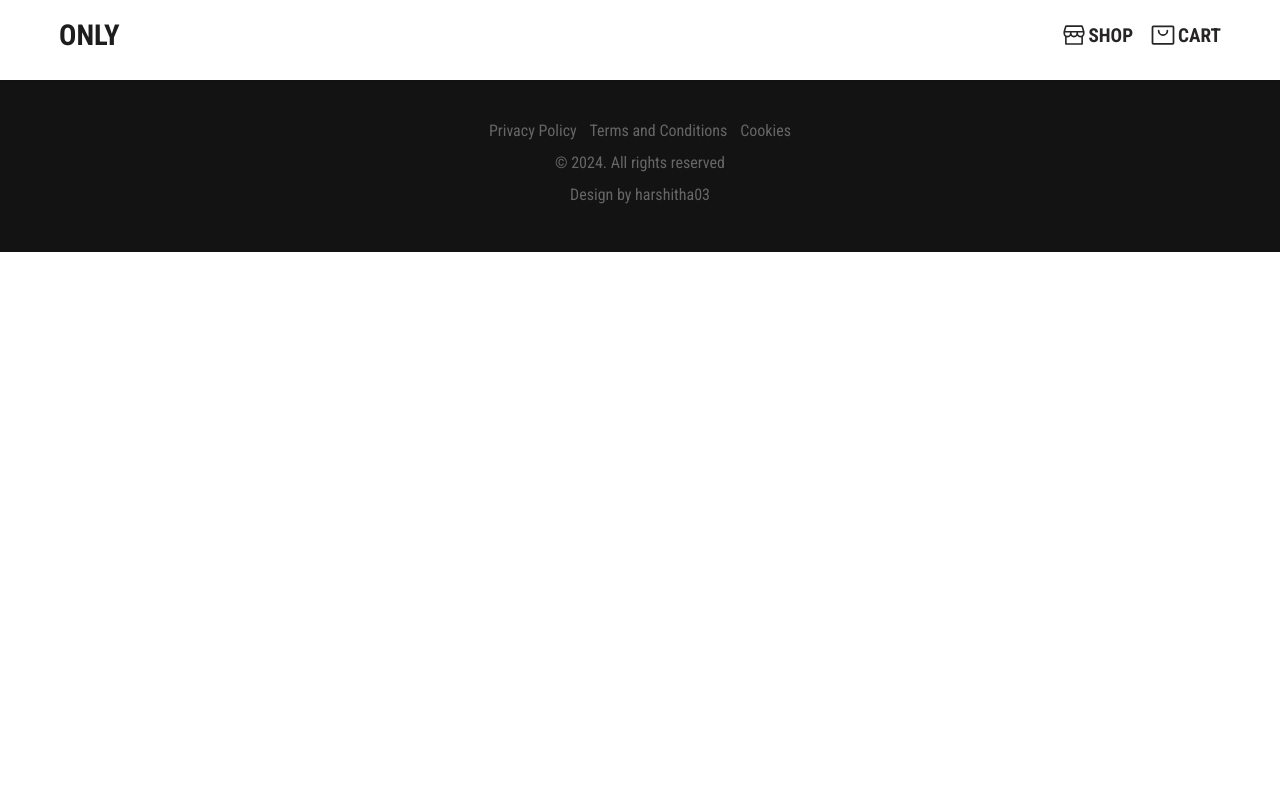
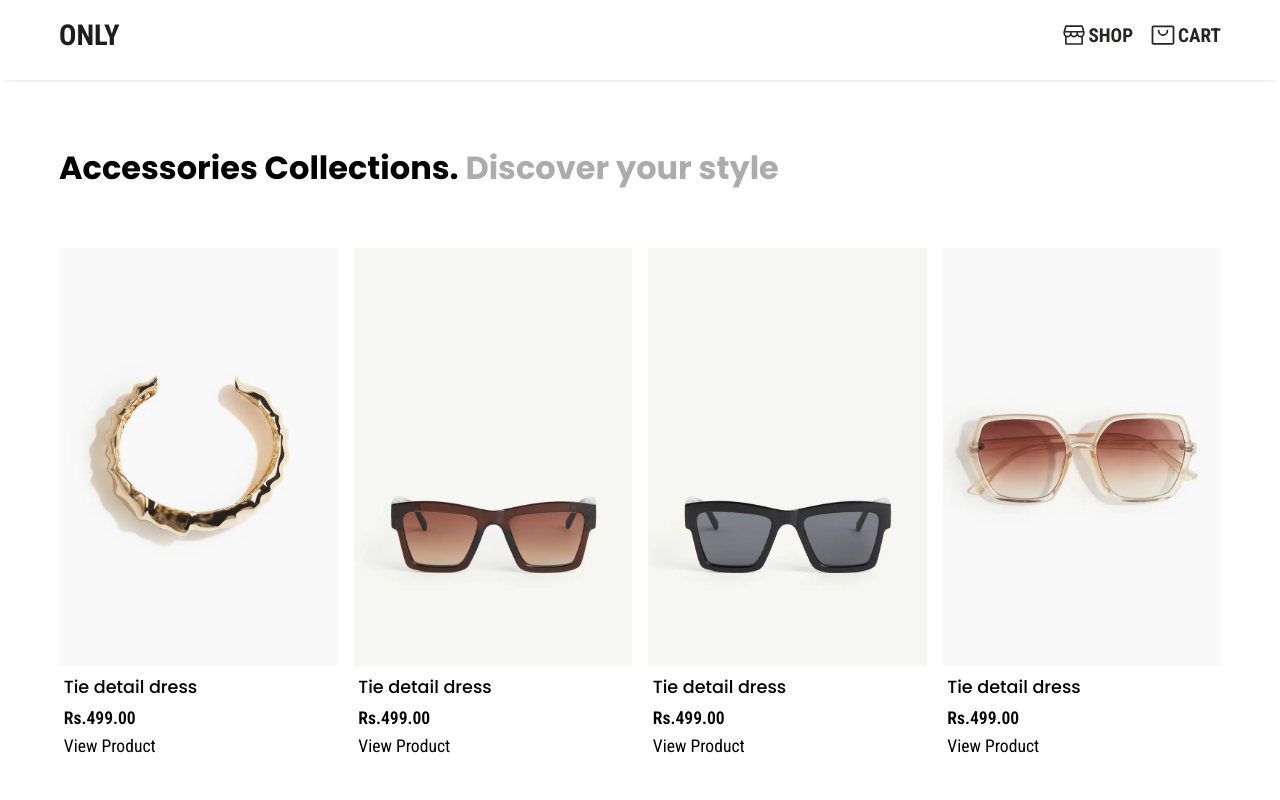
Before and after one commit to haash3/strayy, a React (Vite) app: page /shop/categories/accessories in a window 1280 px wide. Shown: the top 800 px of the page. Built offline with nearby package versions, Linux system fonts and the light colour scheme.

Commit message:
shop categories fixed

```diff
--- a/src/App.jsx
+++ b/src/App.jsx
@@ -1,5 +1,4 @@
 import { BrowserRouter as Router, Routes, Route} from "react-router-dom";
-import './app-scrollbar.css'
 import './index.css'
 import { Nav } from './components/Nav';
 import {Home} from './pages/Home'
@@ -10,9 +9,7 @@ import { Copyright } from "./components/Copyright";
 import { AboutUs } from "./pages/AboutUs";
 import { ProductPage } from "./pages/ProductPage";
 import { ShopContextProvider } from "./context/ShopContextProvider";
-import { MenCollections } from "./pages/MenCollections";
-import { WomenCollections } from "./pages/WomenCollections";
-import { Accessories } from "./pages/Accessories";
+import { ShopCategories } from "./pages/ShopCategories";
 
 
 // Main-code
@@ -27,9 +24,7 @@ function App() {
             <Route path="/shop"element={<Shop />} />
             <Route path="/cart"element={<Cart />}/>
             <Route path="/about"element={<AboutUs />}/>
-            <Route path="/men"element={<MenCollections />}/>
-            <Route path="/women"element={<WomenCollections />}/>
-            <Route path="/accessories"element={<Accessories />}/>
+            <Route path="shop/categories/:category" element={<ShopCategories />} />
             <Route path="/shop/product/:id" element={<ProductPage />} />
         </Routes>
         <Footer />
--- a/src/app-scrollbar.css
+++ /dev/null
@@ -1,16 +0,0 @@
-::-webkit-scrollbar {
-    width: 0px;
-  }
-
-  ::-webkit-scrollbar-track {
-    background: #b0dddd;
-  }
-
-  ::-webkit-scrollbar-thumb {
-    background: #292b2b;
-    border-radius: 50px;
-  }
-
-  ::-webkit-scrollbar-thumb:hover {
-    background: #292b2b;
-  }
--- a/src/components/AllData.js
+++ b/src/components/AllData.js
@@ -456,6 +456,7 @@ import OtherImg306 from '../assets/images/accessories/a13-3.png'
 // accessories
 export const acItems = [
     {
+        category:"accessories",
         id:89,
         img: Img89,
         name :"Tie detail dress",
@@ -1486,6 +1487,7 @@ export const CapItems = [
 //  Men's collection
 export const men =[
     {
+        category: "men",
         id:41,
         img: Img64,
         name :"Twill resort shirt",
@@ -1921,6 +1923,7 @@ export const men =[
 ]
 export const women =[
     {
+        category: "women",
         id:65,
         img: Img65,
         name :"Smoked maxi dress",
--- a/src/pages/Accessories.jsx
+++ /dev/null
@@ -1,31 +0,0 @@
-import React from 'react'
-import "./shopCollections.css"
-import { acItems } from '../components/AllData'
-import { Link } from 'react-router-dom'
-
-export const Accessories = () => {
-  return (
-    <div className='container'>
-    <div className='sc-container'>
-      <div className='sc-head'>
-          <h2>Women's Collections.&nbsp;<span>Unveil Your Elegance</span></h2>
-      </div>
-      <div className='sc-items-container'>
-            {acItems.map((item) => (
-              <Link to={`/shop/product/${item.id}`}
-              className='link' onClick={() => window.scrollTo(0, 0)}>
-              <div key={item.id} className='sc-item'>
-                <img src={item.img} />
-                <h4>{item.name}</h4>
-                <p>Rs.{item.price}</p>
-                <button>View Product</button>
-              </div>
-              </Link>
-
-            ))}
-          </div>
-    </div>
-
-  </div>
-  )
-}
--- a/src/pages/MenCollections.jsx
+++ /dev/null
@@ -1,32 +0,0 @@
-import React from 'react'
-import "./shopCollections.css"
-import { men } from '../components/AllData'
-import { Link } from 'react-router-dom'
-
-export const MenCollections = () => {
-  return (
-    <div className='container'>
-      <div className='sc-container'>
-        <div className='sc-head'>
-            <h2>Men Collections.&nbsp;<span>Discover your style</span></h2>
-        </div>
-        <div className='sc-items-container'>
-              {men.map((item) => (
-                <Link to={`/shop/product/${item.id}`}
-                className='link' onClick={() => window.scrollTo(0, 0)}>
-                <div key={item.id} className='sc-item'>
-                  <img src={item.img} />
-                  <h4>{item.name}</h4>
-                  <p>Rs.{item.price}</p>
-                  <button>View Product</button>
-
-                </div>
-                </Link>
-
-              ))}
-            </div>
-      </div>
-
-    </div>
-  )
-}
--- a/src/pages/Shop.jsx
+++ b/src/pages/Shop.jsx
@@ -13,19 +13,19 @@ export const Shop = () => {
           <div className='categories-list'>
             <div>
               <GenderMale size={36} />
-              <Link to="/men" className='link' onClick={() => window.scrollTo(0, 0)}>
+              <Link to="/shop/categories/men" className='link' onClick={() => window.scrollTo(0, 0)}>
                 <h3>Men's Wear</h3>
               </Link>
             </div>
             <div>
               <GenderFemale size={36} />
-              <Link to="/women" className='link' onClick={() => window.scrollTo(0, 0)}>
+              <Link to="/shop/categories/women" className='link' onClick={() => window.scrollTo(0, 0)}>
                 <h3>Women's Wear</h3>
               </Link>
             </div>
             <div>
               <Sunglasses size={36} />
-              <Link to="/accessories" className='link' onClick={() => window.scrollTo(0, 0)}>
+              <Link to="/shop/categories/accessories" className='link' onClick={() => window.scrollTo(0, 0)}>
                 <h3>Accessories</h3>
               </Link>
             </div>
@@ -41,9 +41,7 @@ export const Shop = () => {
                   <img src={item.img} />
                   <h4>{item.name}</h4>
                   <p>Rs.{item.price}</p>
-
                   <button>View Product</button>
-
                 </div>
               </Link>
 
--- a/src/pages/ShopCategories.jsx
+++ b/src/pages/ShopCategories.jsx
@@ -1,7 +1,46 @@
 import React from 'react'
+import { useParams } from 'react-router-dom';
+import { men, women, acItems } from '../components/AllData';
+import "./shopCategories.css"
+import { Link } from 'react-router-dom';
+
+
+
+
 
 export const ShopCategories = () => {
-  return (
-    <div>ShopCategories</div>
-  )
-}
+    const { category } = useParams();
+
+    let thisCategory;
+    if (category === 'men') {
+        thisCategory = men;
+    } else if (category === 'women') {
+        thisCategory = women;
+    } else if (category === 'accessories') {
+        thisCategory = acItems;
+    } else {
+        thisCategory = "No item matched";
+    }
+
+    return (
+        <div className='container'>
+            <div className='sc-container'>
+                <div className='sc-head'>
+                    <h2>{category.charAt(0).toUpperCase() + category.slice(1)} Collections.&nbsp;<span>Discover your style</span></h2>
+                </div>
+                <div className='sc-items-container'>
+                    {thisCategory.map((item) => (
+                        <Link to={`/shop/product/${item.id}`} className='link' onClick={() => window.scrollTo(0, 0)} key={item.id}>
+                            <div className='sc-item'>
+                                <img src={item.img} alt={item.name} />
+                                <h4>{item.name}</h4>
+                                <p>Rs.{item.price}</p>
+                                <button>View Product</button>
+                            </div>
+                        </Link>
+                    ))}
+                </div>
+            </div>
+        </div>
+    );
+};
--- a/src/pages/WomenCollections.jsx
+++ /dev/null
@@ -1,33 +0,0 @@
-import React from 'react'
-import "./shopCollections.css"
-import { women } from '../components/AllData'
-import { Link } from 'react-router-dom'
-
-export const WomenCollections = () => {
-  return (
-    <div className='container'>
-      <div className='sc-container'>
-        <div className='sc-head'>
-            <h2>Women's Collections.&nbsp;<span>Unveil Your Elegance</span></h2>
-        </div>
-        <div className='sc-items-container'>
-              {women.map((item) => (
-                <Link to={`/shop/product/${item.id}`}
-                className='link' onClick={() => window.scrollTo(0, 0)}>
-                <div key={item.id} className='sc-item'>
-                  <img src={item.img} />
-                  <h4>{item.name}</h4>
-                  <p>Rs.{item.price}</p>
-
-                  <button>View Product</button>
-
-                </div>
-                </Link>
-
-              ))}
-            </div>
-      </div>
-
-    </div>
-  )
-}
--- a/src/style.css
+++ b/src/style.css
@@ -38,35 +38,22 @@
 }
 
 
+::-webkit-scrollbar {
+  width: 6px;
+}
 
+::-webkit-scrollbar-track {
+  background: #fdffff;
+}
 
+::-webkit-scrollbar-thumb {
+  background: #1e1f1f;
+  /* border-radius: 50px; */
+}
 
-
-/* New Arrivals Section */
-
-
-
-
-
-
-
-
-
-
-
-/* Cap Collections */
-
-
-
-/* about-us */
-
-/* delivery-features section */
-
-
-/* About US page */
-
-
-
+::-webkit-scrollbar-thumb:hover {
+  background: #292b2b;
+}
 
 
 
```
Also changed, not shown: src/pages/shopCategories.css (renamed from src/pages/shopCollections.css).
